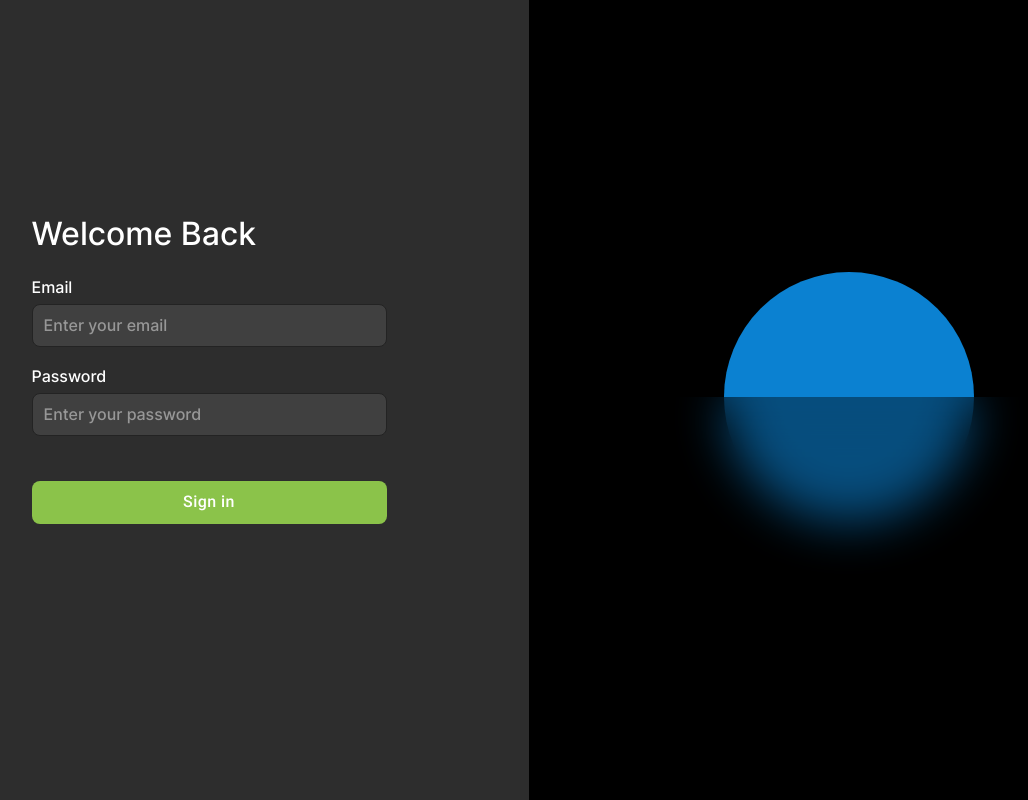
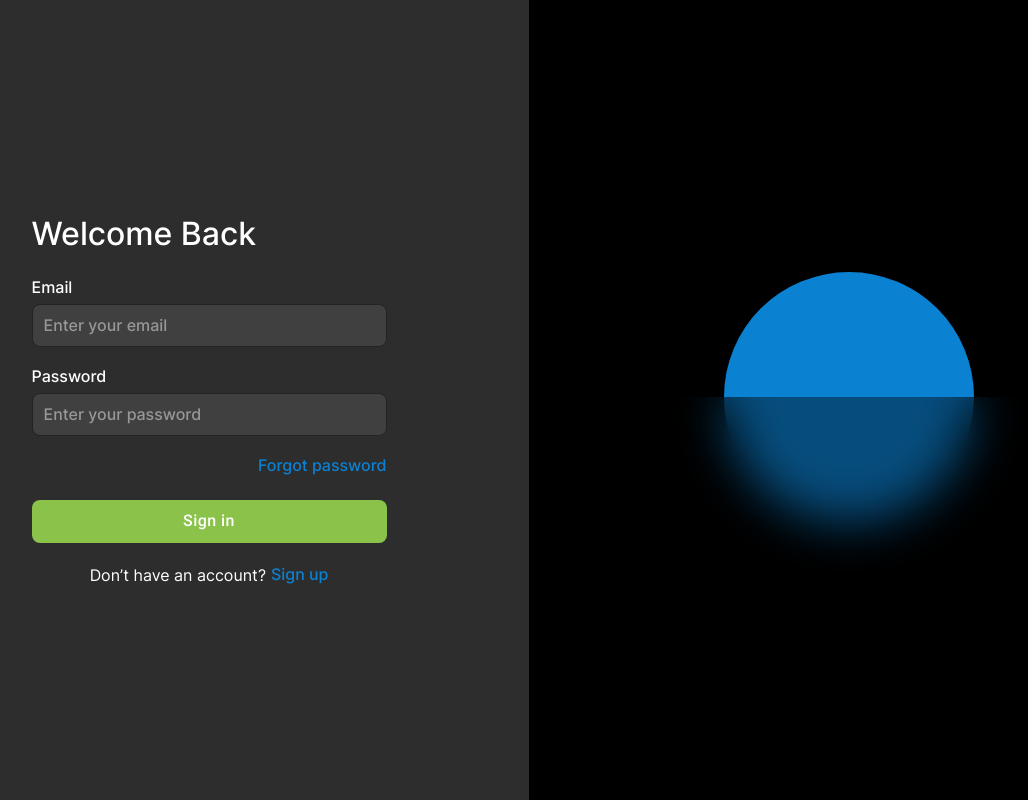
Before and after one commit to Shamsiddinxon/Inlab_Inpos, a React (Create React App) app: page /login in a window 1280 px wide. Shown: the whole page, without its empty margins (111-1139 px from the left). Built offline with nearby package versions, Linux system fonts and the light colour scheme.

Commit message:
login page update

```diff
--- a/src/Components/Login.jsx
+++ b/src/Components/Login.jsx
@@ -71,7 +71,9 @@ const Login = () => {
             />
           </div>
 
-          <div className="forgot">{/* <a href="#">Forgot password</a> */}</div>
+          <div className="forgot">
+            <p className="link">Forgot password</p>
+          </div>
           <Button
             style={{
               backgroundColor: "#8BC34A",
@@ -87,7 +89,7 @@ const Login = () => {
             Sign in
           </Button>
           <p className="account">
-            {/* Don’t have an account? <a href="#"> Sign up</a> */}
+            Don’t have an account? <p className="link"> Sign up</p>
           </p>
         </form>
       </div>
--- a/src/styles/all-blocks/_login.scss
+++ b/src/styles/all-blocks/_login.scss
@@ -55,7 +55,7 @@
         color: #979797;
       }
 
-      & a {
+      & .link {
         display: inline-block;
         font-weight: 500;
         font-size: 16px;
--- a/src/styles/main.css
+++ b/src/styles/main.css
@@ -663,7 +663,7 @@ img {
   line-height: 19px;
   color: #979797;
 }
-.login__left form a {
+.login__left form .link {
   display: inline-block;
   font-weight: 500;
   font-size: 16px;
```
